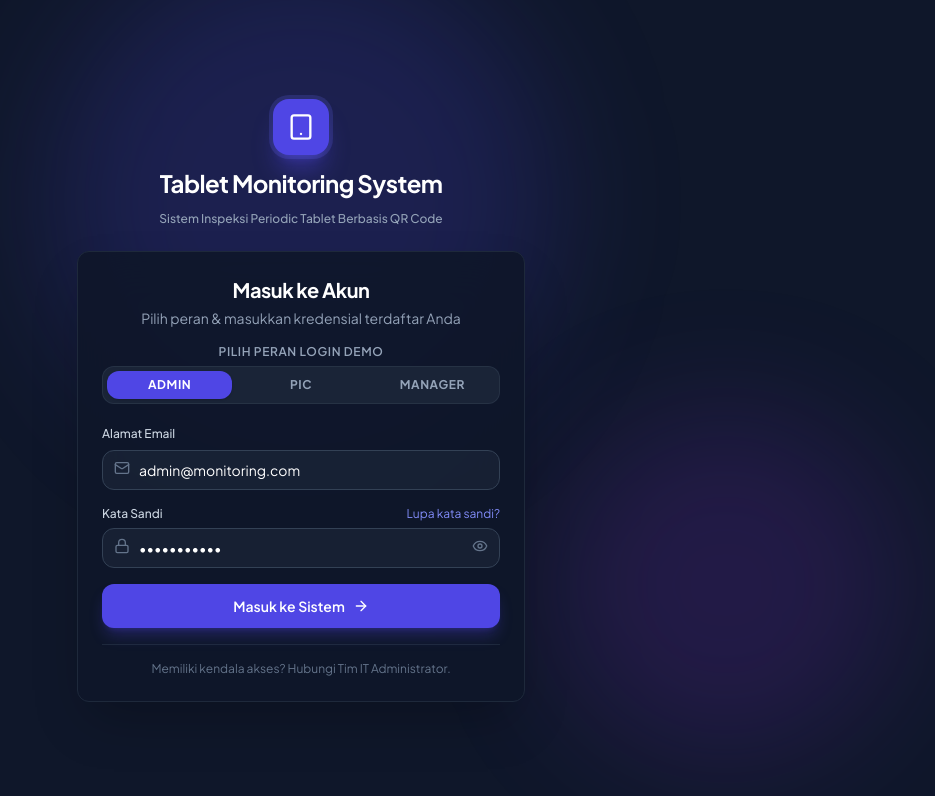
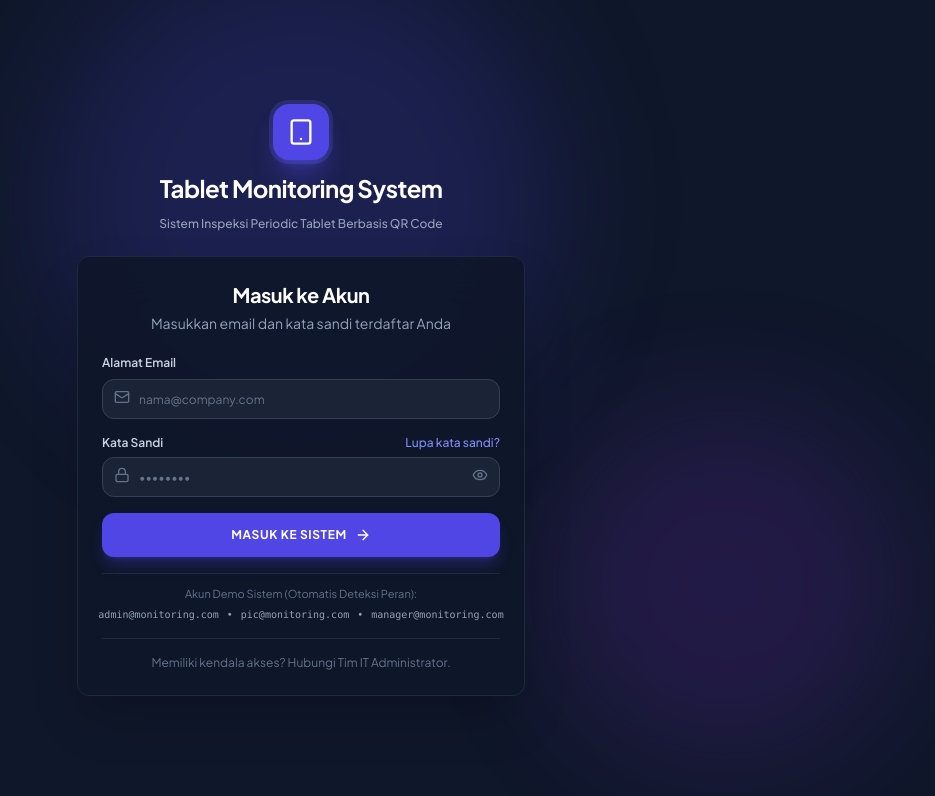
Before and after one commit to Bogaaing/monitoringtablet, a Next.js app: page /login in a window 1280 px wide. Shown: the top 796 px of the page, without its empty margins (339-1274 px from the left). Built offline with nearby package versions, Linux system fonts and the light colour scheme.

Commit message:
feat: complete removal of role selector in favor of automatic role resolution via Supabase Auth

```diff
--- a/app/(auth)/login/page.tsx
+++ b/app/(auth)/login/page.tsx
@@ -6,7 +6,7 @@ export default function LoginPage() {
   return (
     <AuthCard
       title="Masuk ke Akun"
-      description="Pilih peran & masukkan kredensial terdaftar Anda"
+      description="Masukkan email dan kata sandi terdaftar Anda"
       footer={
         <p className="text-xs text-slate-500">
           Memiliki kendala akses? Hubungi Tim IT Administrator.
--- a/components/auth/login-form.tsx
+++ b/components/auth/login-form.tsx
@@ -5,35 +5,24 @@ import { useRouter } from "next/navigation";
 import { authService } from "@/services/auth.service";
 import { Button } from "@/components/ui/button";
 import { Input } from "@/components/ui/input";
-import { Role } from "@/types";
-import { Mail, Lock, Eye, EyeOff, AlertCircle, ArrowRight } from "lucide-react";
+import { Mail, Lock, Eye, EyeOff, AlertCircle, ArrowRight, Loader2 } from "lucide-react";
 import Link from "next/link";
 
 export function LoginForm() {
   const router = useRouter();
-  const [email, setEmail] = useState("admin@monitoring.com");
-  const [password, setPassword] = useState("password123");
-  const [selectedRole, setSelectedRole] = useState<Role>("admin");
+  const [email, setEmail] = useState("");
+  const [password, setPassword] = useState("");
   const [showPassword, setShowPassword] = useState(false);
   const [loading, setLoading] = useState(false);
   const [errorMsg, setErrorMsg] = useState<string | null>(null);
 
-  const handleRoleFill = (role: Role) => {
-    setSelectedRole(role);
-    if (role === "admin") {
-      setEmail("admin@monitoring.com");
-      setPassword("password123");
-    } else if (role === "pic") {
-      setEmail("pic@monitoring.com");
-      setPassword("password123");
-    } else if (role === "manager") {
-      setEmail("manager@monitoring.com");
-      setPassword("password123");
-    }
-  };
-
   const handleSubmit = async (e: React.FormEvent) => {
     e.preventDefault();
+    if (!email || !password) {
+      setErrorMsg("Alamat email dan kata sandi wajib diisi.");
+      return;
+    }
+
     setLoading(true);
     setErrorMsg(null);
 
@@ -41,7 +30,7 @@ export function LoginForm() {
       const result = await authService.signIn(email, password);
 
       if (result.error) {
-        setErrorMsg(result.error);
+        setErrorMsg("Email atau kata sandi tidak valid. Silakan periksa kembali.");
       } else if (result.redirectUrl) {
         router.push(result.redirectUrl);
         router.refresh();
@@ -55,39 +44,16 @@ export function LoginForm() {
 
   return (
     <form onSubmit={handleSubmit} className="space-y-4">
-      {/* Role Selection Tabs */}
-      <div className="space-y-1.5">
-        <label className="text-xs font-semibold text-slate-400 block text-center uppercase tracking-wider">
-          Pilih Peran Login Demo
-        </label>
-        <div className="grid grid-cols-3 gap-1.5 p-1 bg-slate-800/80 rounded-xl border border-slate-700/50">
-          {(["admin", "pic", "manager"] as Role[]).map((r) => (
-            <button
-              key={r}
-              type="button"
-              onClick={() => handleRoleFill(r)}
-              className={`py-1.5 text-xs font-bold rounded-lg uppercase tracking-wider transition-all ${
-                selectedRole === r
-                  ? "bg-indigo-600 text-white shadow"
-                  : "text-slate-400 hover:text-slate-200 hover:bg-slate-700/50"
-              }`}
-            >
-              {r}
-            </button>
-          ))}
-        </div>
-      </div>
-
       {errorMsg && (
-        <div className="flex items-center gap-2 p-3 rounded-lg bg-rose-500/10 border border-rose-500/30 text-rose-300 text-sm animate-in fade-in">
-          <AlertCircle className="h-4 w-4 shrink-0" />
+        <div className="flex items-center gap-2 p-3.5 rounded-xl bg-rose-500/10 border border-rose-500/30 text-rose-300 text-xs font-semibold animate-in fade-in">
+          <AlertCircle className="h-4 w-4 shrink-0 text-rose-400" />
           <span>{errorMsg}</span>
         </div>
       )}
 
       {/* Email Input */}
       <div className="space-y-1.5">
-        <label className="text-xs font-medium text-slate-300">Alamat Email</label>
+        <label className="text-xs font-semibold text-slate-300">Alamat Email</label>
         <div className="relative">
           <Mail className="absolute left-3 top-2.5 h-4 w-4 text-slate-500" />
           <Input
@@ -96,7 +62,8 @@ export function LoginForm() {
             value={email}
             onChange={(e) => setEmail(e.target.value)}
             required
-            className="pl-9 bg-slate-800/60 border-slate-700 text-white placeholder:text-slate-500 focus-visible:ring-indigo-500"
+            disabled={loading}
+            className="pl-9 h-10 bg-slate-800/80 border-slate-700 text-white placeholder:text-slate-500 focus-visible:ring-indigo-500 text-xs"
           />
         </div>
       </div>
@@ -104,10 +71,10 @@ export function LoginForm() {
       {/* Password Input */}
       <div className="space-y-1.5">
         <div className="flex items-center justify-between">
-          <label className="text-xs font-medium text-slate-300">Kata Sandi</label>
+          <label className="text-xs font-semibold text-slate-300">Kata Sandi</label>
           <Link
             href="/forgot-password"
-            className="text-xs text-indigo-400 hover:underline"
+            className="text-xs text-indigo-400 hover:underline font-medium"
           >
             Lupa kata sandi?
           </Link>
@@ -120,7 +87,8 @@ export function LoginForm() {
             value={password}
             onChange={(e) => setPassword(e.target.value)}
             required
-            className="pl-9 pr-9 bg-slate-800/60 border-slate-700 text-white placeholder:text-slate-500 focus-visible:ring-indigo-500"
+            disabled={loading}
+            className="pl-9 pr-9 h-10 bg-slate-800/80 border-slate-700 text-white placeholder:text-slate-500 focus-visible:ring-indigo-500 text-xs"
           />
           <button
             type="button"
@@ -136,11 +104,32 @@ export function LoginForm() {
       <Button
         type="submit"
         disabled={loading}
-        className="w-full h-11 bg-indigo-600 hover:bg-indigo-500 text-white font-semibold shadow-lg shadow-indigo-600/30 gap-2 mt-2"
+        className="w-full h-11 bg-indigo-600 hover:bg-indigo-500 text-white font-bold shadow-lg shadow-indigo-600/30 gap-2 mt-3 text-xs uppercase tracking-wider"
       >
-        <span>{loading ? "Memproses Login..." : "Masuk ke Sistem"}</span>
-        {!loading && <ArrowRight className="h-4 w-4" />}
+        {loading ? (
+          <>
+            <Loader2 className="h-4 w-4 animate-spin" />
+            <span>Memverifikasi Akun...</span>
+          </>
+        ) : (
+          <>
+            <span>Masuk ke Sistem</span>
+            <ArrowRight className="h-4 w-4" />
+          </>
+        )}
       </Button>
+
+      {/* Subtle Account Hints for Demo Testing */}
+      <div className="pt-3 border-t border-slate-800 text-[11px] text-slate-500 text-center space-y-1">
+        <span>Akun Demo Sistem (Otomatis Deteksi Peran):</span>
+        <div className="flex justify-center gap-2 font-mono text-[10px] text-slate-400">
+          <button type="button" onClick={() => { setEmail("admin@monitoring.com"); setPassword("password123"); }} className="hover:text-indigo-400">admin@monitoring.com</button>
+          <span>•</span>
+          <button type="button" onClick={() => { setEmail("pic@monitoring.com"); setPassword("password123"); }} className="hover:text-indigo-400">pic@monitoring.com</button>
+          <span>•</span>
+          <button type="button" onClick={() => { setEmail("manager@monitoring.com"); setPassword("password123"); }} className="hover:text-indigo-400">manager@monitoring.com</button>
+        </div>
+      </div>
     </form>
   );
 }
```
